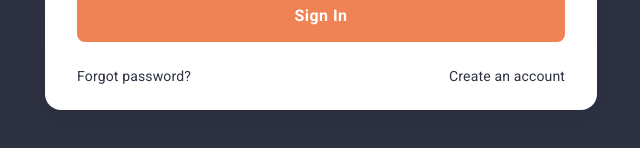
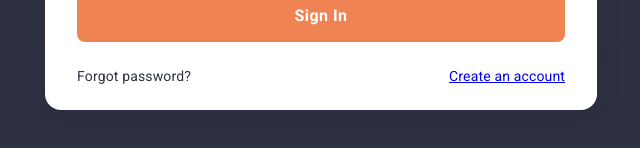
Before and after one commit to RodrigoPaulaLopes/summarize_ui, a React (Vite) app: page /login in a window 1280 px wide. Shown: the part 540-688 px from the top of the page, without its empty margins (319-959 px from the left). Built offline with nearby package versions, Linux system fonts and the light colour scheme.

Commit message:
feat: add routing links to LoginForm and SignUpPage for navigation

```diff
--- a/src/components/LoginForm/Index.tsx
+++ b/src/components/LoginForm/Index.tsx
@@ -10,6 +10,7 @@ import {
   IconButton
 } from '@mui/material';
 import { Visibility, VisibilityOff } from '@mui/icons-material';
+import { Link } from 'react-router-dom';
 
 interface LoginFormProps {
   onSubmit: (email: string, password: string, remember: boolean) => void;
@@ -158,6 +159,7 @@ const LoginForm: React.FC<LoginFormProps> = ({ onSubmit }) => {
         >
           Forgot password?
         </Typography>
+        <Link to={"/register"}>
           <Typography
             variant="body2"
             sx={{
@@ -171,6 +173,7 @@ const LoginForm: React.FC<LoginFormProps> = ({ onSubmit }) => {
           >
             Create an account
           </Typography>
+        </Link>
       </Box>
     </Box>
   );
--- a/src/pages/register.tsx
+++ b/src/pages/register.tsx
@@ -2,6 +2,7 @@ import React from 'react';
 import { Box, Card, CardContent, Typography, Container, useTheme, useMediaQuery } from '@mui/material';
 import { UserPlus } from 'lucide-react';
 import SignUpForm from '../components/RegisterForm/Index';
+import { Link } from 'react-router-dom';
 
 const SignUpPage: React.FC = () => {
   const theme = useTheme();
@@ -26,7 +27,7 @@ const SignUpPage: React.FC = () => {
         backgroundImage: 'radial-gradient(circle at 50% 14%, rgba(79, 93, 117, 0.04) 0%, rgba(45, 49, 66, 0.06) 60%)',
       }}
     >
-      <Container  maxWidth="md">
+      <Container maxWidth="md">
         <Card
 
           sx={{
@@ -81,6 +82,7 @@ const SignUpPage: React.FC = () => {
                 textAlign: 'center',
               }}
             >
+              <Link to="/login" >
                 <Typography variant="body2" color="text.secondary">
                   Already have an account?{' '}
                   <Typography
@@ -97,6 +99,7 @@ const SignUpPage: React.FC = () => {
                     Sign in here
                   </Typography>
                 </Typography>
+              </Link>
             </Box>
           </CardContent>
         </Card>
```
Lines whose indentation alone changed are shown as unchanged.
